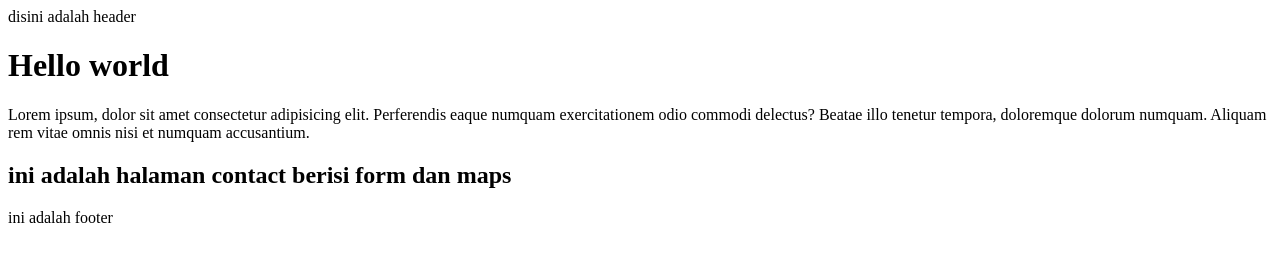
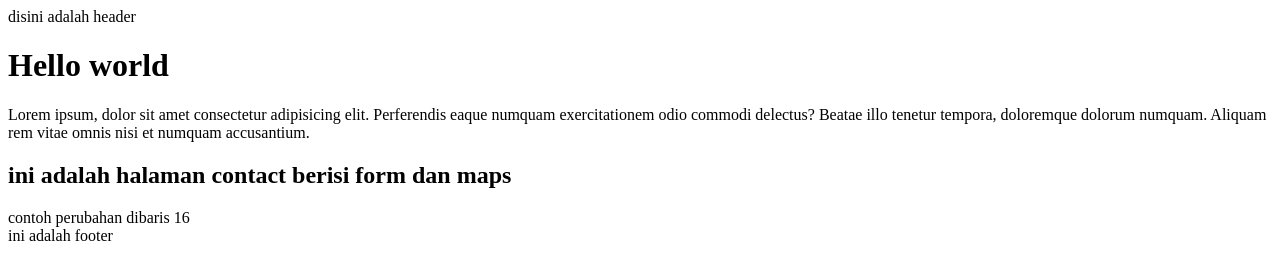
Before and after one commit to sadegadev/CompanyProfile, a plain HTML site: page contact-us.html in a window 1280 px wide. Drawn offline with Linux system fonts and the light colour scheme.

Commit message:
menambah deskripsi didalam kontak

```diff
--- a/contact-us.html
+++ b/contact-us.html
@@ -10,6 +10,8 @@
     <h1>Hello world</h1>
     <p>Lorem ipsum, dolor sit amet consectetur adipisicing elit. Perferendis eaque numquam exercitationem odio commodi delectus? Beatae illo tenetur tempora, doloremque dolorum numquam. Aliquam rem vitae omnis nisi et numquam accusantium.</p>
 <h2>ini adalah halaman contact berisi form dan maps</h2>
+
+<div>contoh perubahan dibaris 16</div>
   <footer>ini adalah footer</footer>
 </body>
 </html>
```
Also changed, not shown: manual book GIT.txt (added).
